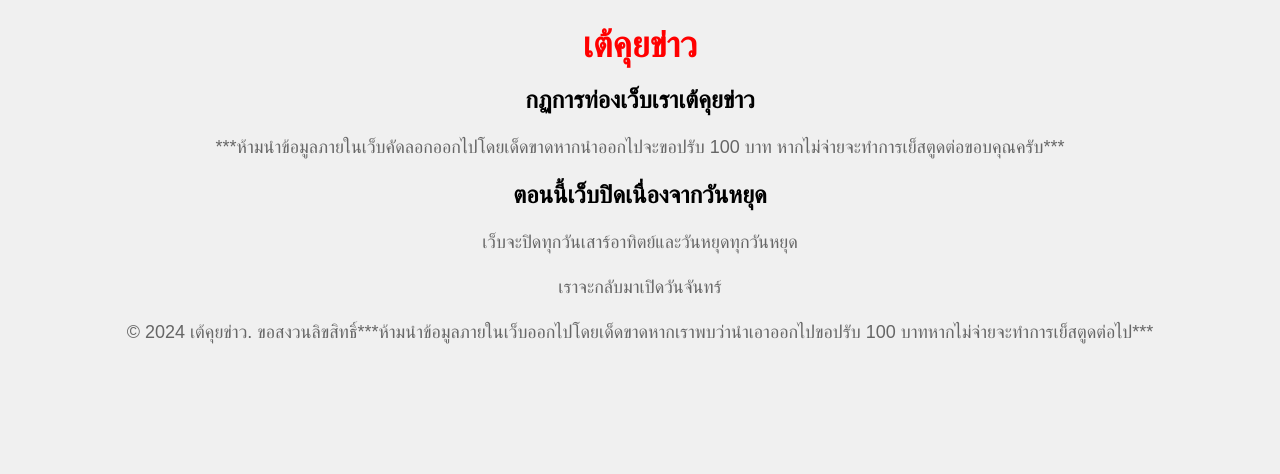
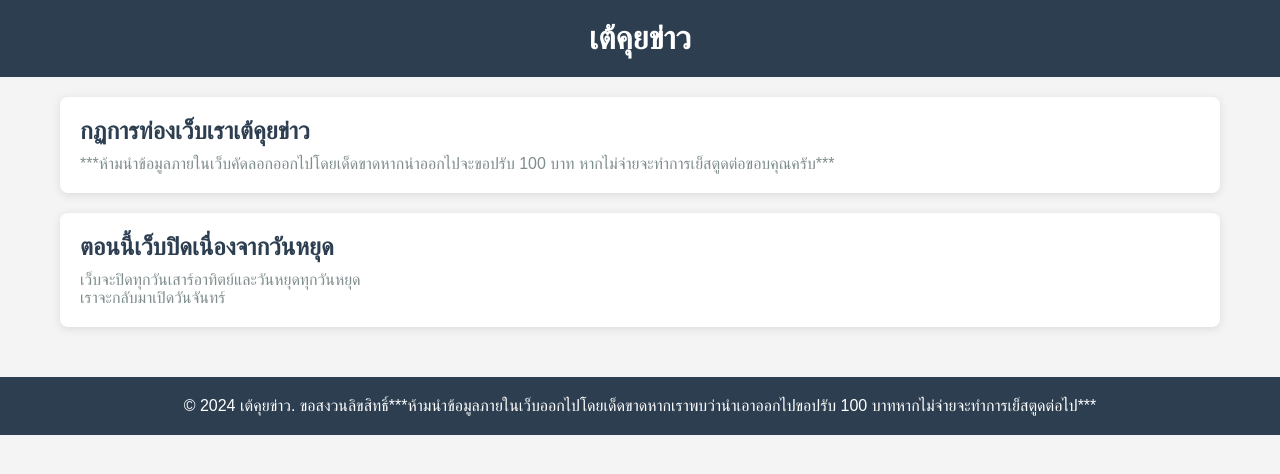
Before and after one commit to Eedvipzaza/eednews, a plain HTML site: page index.html in a window 1280 px wide. Drawn offline with Linux system fonts and the light colour scheme.

Commit message:
Update styles.css

```diff
--- a/styles.css
+++ b/styles.css
@@ -1,25 +1,60 @@
+* {
+  margin: 0;
+  padding: 0;
+  box-sizing: border-box;
+}
+
 body {
   font-family: Arial, sans-serif;
-  text-align: center;
-  background-color: #f0f0f0;
+  background-color: #f4f4f4;
+  color: #333;
 }
 
-.container {
-  margin: 100px auto;
+header {
+  background-color: #2c3e50;
   padding: 20px;
-  background-color: #fff;
-  border-radius: 5px;
-  box-shadow: 0px 2px 5px rgba(0,0,0,0.3);
+  color: white;
+  text-align: center;
 }
 
-h1 {
-  font-size: 36px;
-  color: red;
-  margin-bottom: 20px;
+header .logo h1 {
+  font-size: 2rem;
 }
 
-p {
-  font-size: 18px;
-  color: #666;
-  line-height: 1.5;
+main {
+  padding: 20px;
+  max-width: 1200px;
+  margin: 0 auto;
 }
+
+.news {
+  display: flex;
+  flex-direction: column;
+  gap: 20px;
+}
+
+.news-item {
+  background-color: white;
+  border-radius: 8px;
+  box-shadow: 0 2px 10px rgba(0, 0, 0, 0.1);
+  padding: 20px;
+}
+
+.news-item h2 {
+  font-size: 1.5rem;
+  color: #2c3e50;
+  margin-bottom: 10px;
+}
+
+.news-item .news-summary {
+  font-size: 1rem;
+  color: #7f8c8d;
+}
+
+footer {
+  text-align: center;
+  padding: 20px;
+  background-color: #2c3e50;
+  color: white;
+  margin-top: 30px;
+}
```
